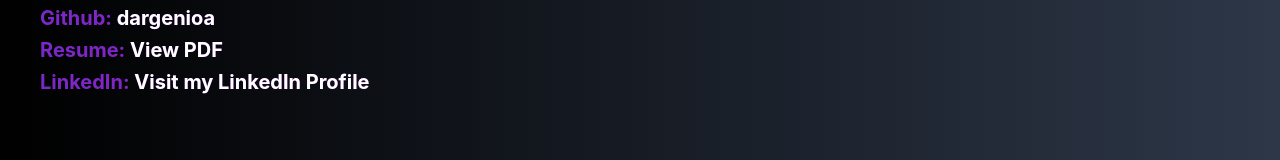
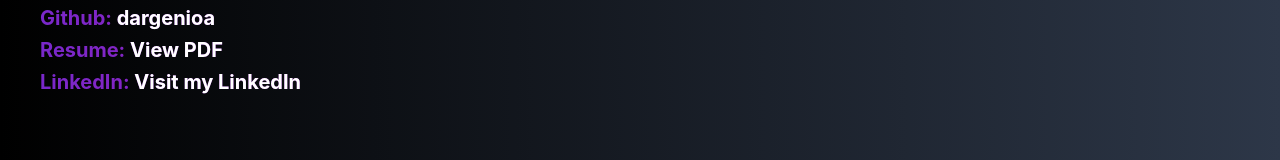
Before and after one commit to dargenioa/ReactPortfolio, a React (Create React App) app: page /contact in a window 1280 px wide. Shown: the part 294-454 px from the top of the page. Built offline with nearby package versions, Linux system fonts and the light colour scheme.

Commit message:
updated contact info

```diff
--- a/package.json
+++ b/package.json
@@ -1,5 +1,5 @@
 {
-  "homepage": "http://dargenioa.github.io/ReactPortfolio",
+  "homepage": "https://dargenioa.github.io/ReactPortfolio",
   "name": "react-portfolio",
   "version": "0.1.0",
   "private": true,
--- a/src/pages/Contact.js
+++ b/src/pages/Contact.js
@@ -67,7 +67,7 @@ function Contact() {
             bgClip="text"
             size="md"
           >
-            LinkedIn:  <span style={{color: "white"}}><a target="blank" href="https://www.linkedin.com/in/amandadargenio/">Visit my LinkedIn Profile</a></span>
+            LinkedIn:  <span style={{color: "white"}}><a target="blank" href="https://www.linkedin.com/in/amandadargenio/">Visit my LinkedIn</a></span>
           </Heading>
         </Stack>
       </div>
```
